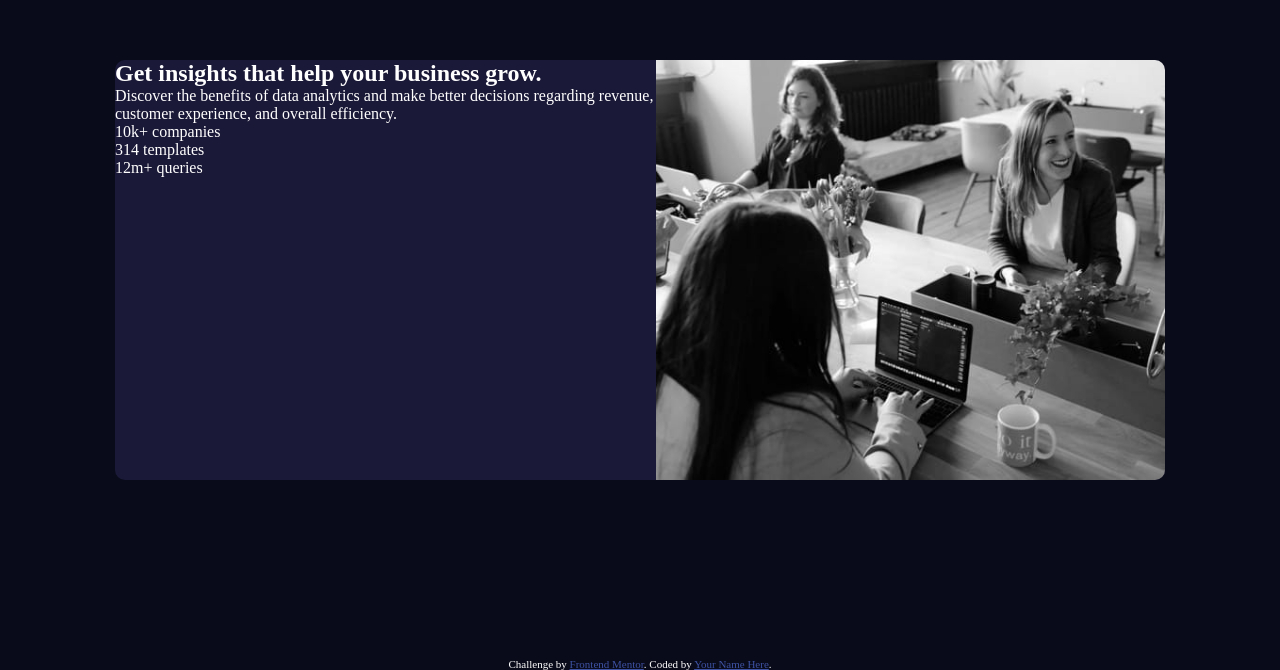
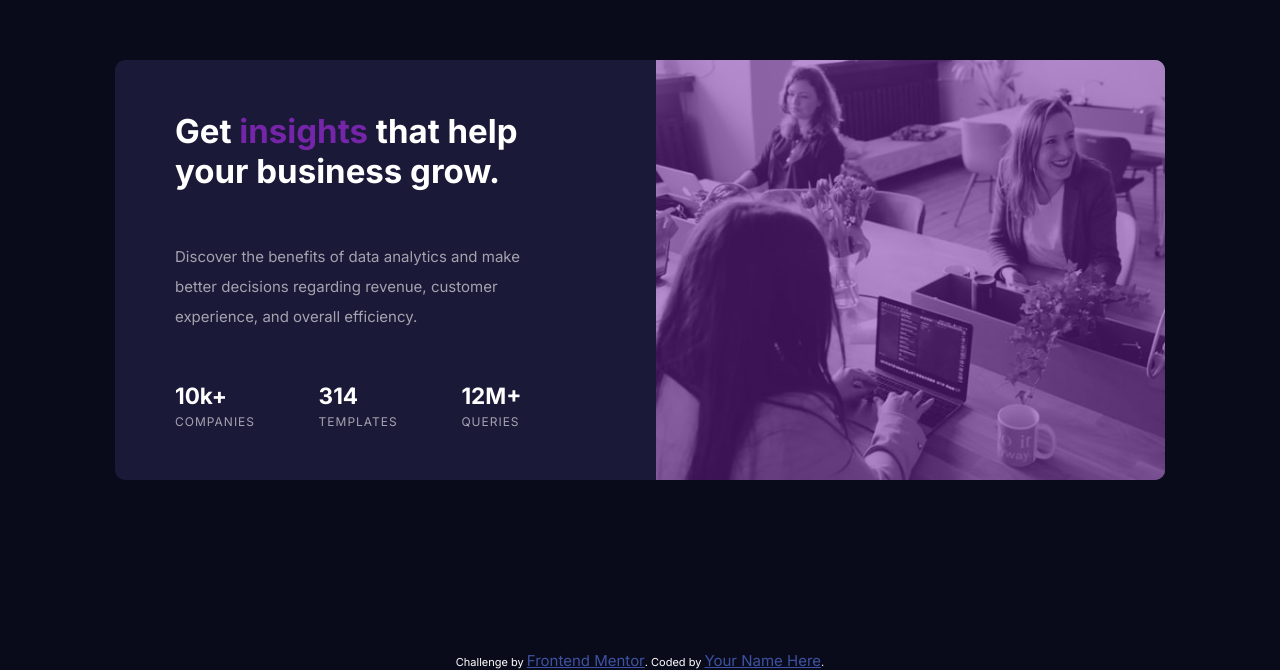
Before and after one commit to Electrocisko/FrontendMentor-5, a plain HTML site: page index.html in a window 1280 px wide. Shown: the part 130-800 px from the top of the page. Drawn offline with Linux system fonts and the light colour scheme.

Commit message:
desktop display

```diff
--- a/index.html
+++ b/index.html
@@ -4,41 +4,45 @@
     <meta charset="UTF-8" />
     <meta name="viewport" content="width=device-width, initial-scale=1.0" />
     <!-- displays site properly based on user's device -->
-
     <link
       rel="icon"
       type="image/png"
       sizes="32x32"
       href="./images/favicon-32x32.png"
     />
-
     <title>Frontend Mentor | Stats preview card component</title>
+    <link rel="preconnect" href="https://fonts.googleapis.com" />
+    <link rel="preconnect" href="https://fonts.gstatic.com" crossorigin />
+    <link
+      href="https://fonts.googleapis.com/css2?family=Inter:wght@400;700&family=Lexend+Deca&display=swap"
+      rel="stylesheet"
+    />
     <link rel="stylesheet" href="style.css" />
   </head>
   <body>
     <section class="card-container">
-      <div>
-        <h1>Get insights that help your business grow.</h1>
+      <div class="card-text-container">
+        <h1>Get <span>insights</span> that help your business grow.</h1>
         <p>
           Discover the benefits of data analytics and make better decisions
           regarding revenue, customer experience, and overall efficiency.
         </p>
-        <div>
-          <div>10k+ companies</div>
-          <div>314 templates</div>
-          <div>12m+ queries</div>
+        <div class="stats">
+          <div><h2>10k+</h2><p>companies</p></div>
+          <div><h2>314</h2><p>templates</p></div>
+          <div><h2>12M+</h2><p>queries</p></div>
         </div>
       </div>
 
-      <div>
+      <div class="image-container">
         <img
           src="./images/image-header-desktop.jpg"
           alt="people working in a office"
           srcset=""
           class="desktop-image"
         />
+        <div class="colored"></div>
       </div>
-
     </section>
 
     <div class="attribution">
--- a/sassStyle.scss
+++ b/sassStyle.scss
@@ -1,15 +1,22 @@
 
 $very-dark-blue: hsl(233, 47%, 7%);
 $dark-desaturated-blue: hsl(244, 38%, 16%);
-$soft-violet: hsl(277, 64%, 61%);
+$soft-violet: hsl(277, 64%, 40%);
 $white: hsl(0, 0%, 100%);
-$slightly-transparent-white: hsla(0, 0%, 100%, 0.75);
-$slightly-transparent-white: hsla(0, 0%, 100%, 0.6);
+$slightly-transparent-white1: hsla(0, 0%, 100%, 0.75);
+$slightly-transparent-white2: hsla(0, 0%, 100%, 0.6);
+
+$inter: 'Inter', sans-serif;
+$lexend: 'Lexend Deca', sans-serif;
+
+// font-family: 'Inter', sans-serif;
+// font-family: 'Lexend Deca', sans-serif;
 
 * {
     margin: 0px;
     padding: 0px;
     box-sizing: border-box;
+    font-size: 15px;
 }
 
 body {
@@ -20,10 +27,26 @@ body {
     justify-content: center;
     position: relative;
     height: 100vh;
+   font-family: $inter;
 }
 
 section {
     display: flex;
+}
+
+.image-container{
+    position: relative;
+}
+
+.colored {
+    background: $soft-violet;
+    width: 509px;
+    height: 420px;
+    position: absolute;
+    top: 0%;
+    left: 0%;
+    opacity: .5;
+    border-radius: 0px 10px 10px 0px;
 }
 
 .desktop-image{
@@ -38,9 +61,48 @@ section {
     border-radius: 10px;
 }
 
+h1{
+    font-size: 2.2rem;
+    margin-right: 3rem;
 
+    span {
+        font-size: 2.2rem;
+        color: $soft-violet;
+    }
+}
 
+p {
+    color: $slightly-transparent-white2;
+}
 
+.card-text-container{
+   display: flex;
+    flex-direction: column;
+    justify-content: space-evenly;
+    margin: 0rem 4rem 0rem 4rem;
+}
+
+.card-text-container > p {
+    line-height: 30px;
+    margin-right: 5rem;
+}
+
+.stats{
+ display: flex;
+justify-content: space-between;
+margin-right: 5rem;
+
+    h2 {
+        font-size: 1.5rem;
+    }
+
+    p{
+        text-transform: uppercase;
+        letter-spacing: 1px;
+        font-size: .8rem;
+        padding-top: 5px;
+    }
+}
 
 .attribution {
     position: absolute;
```
Also changed, not shown: style.css, 1 other file.
